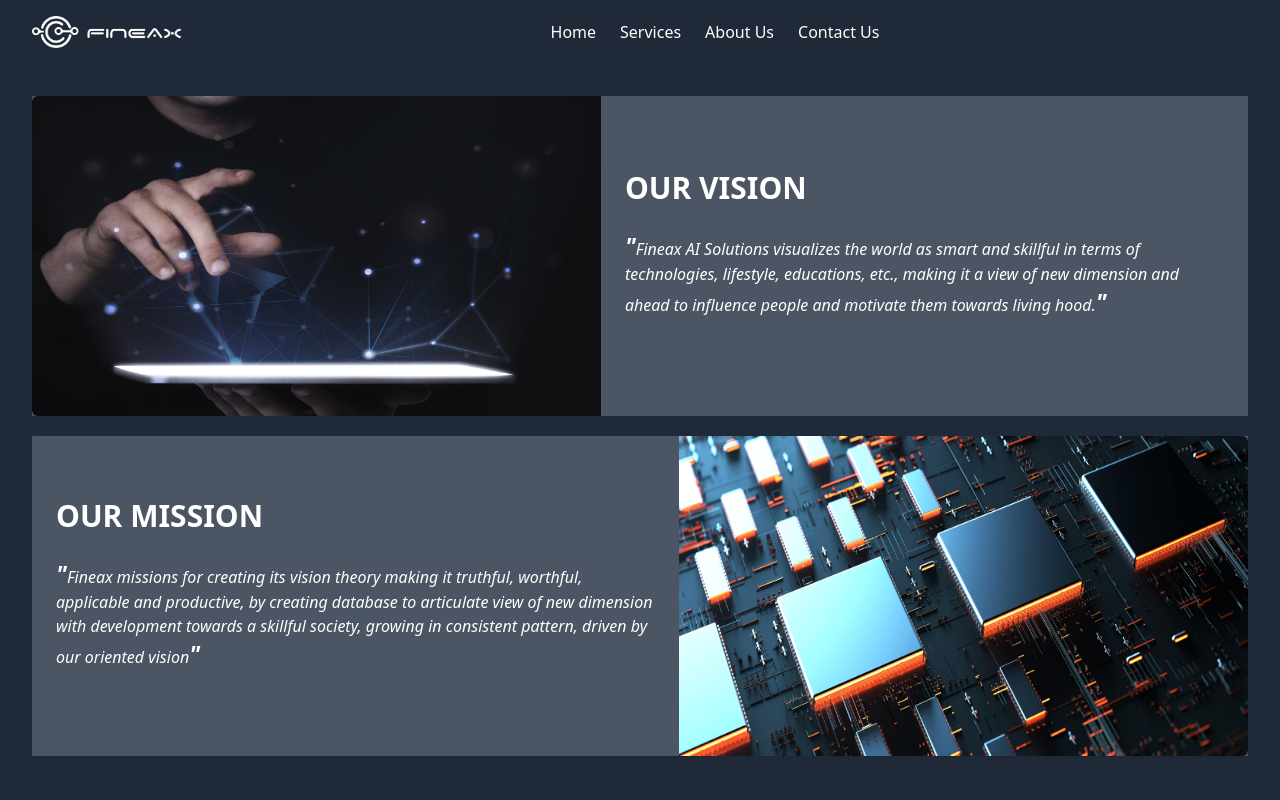
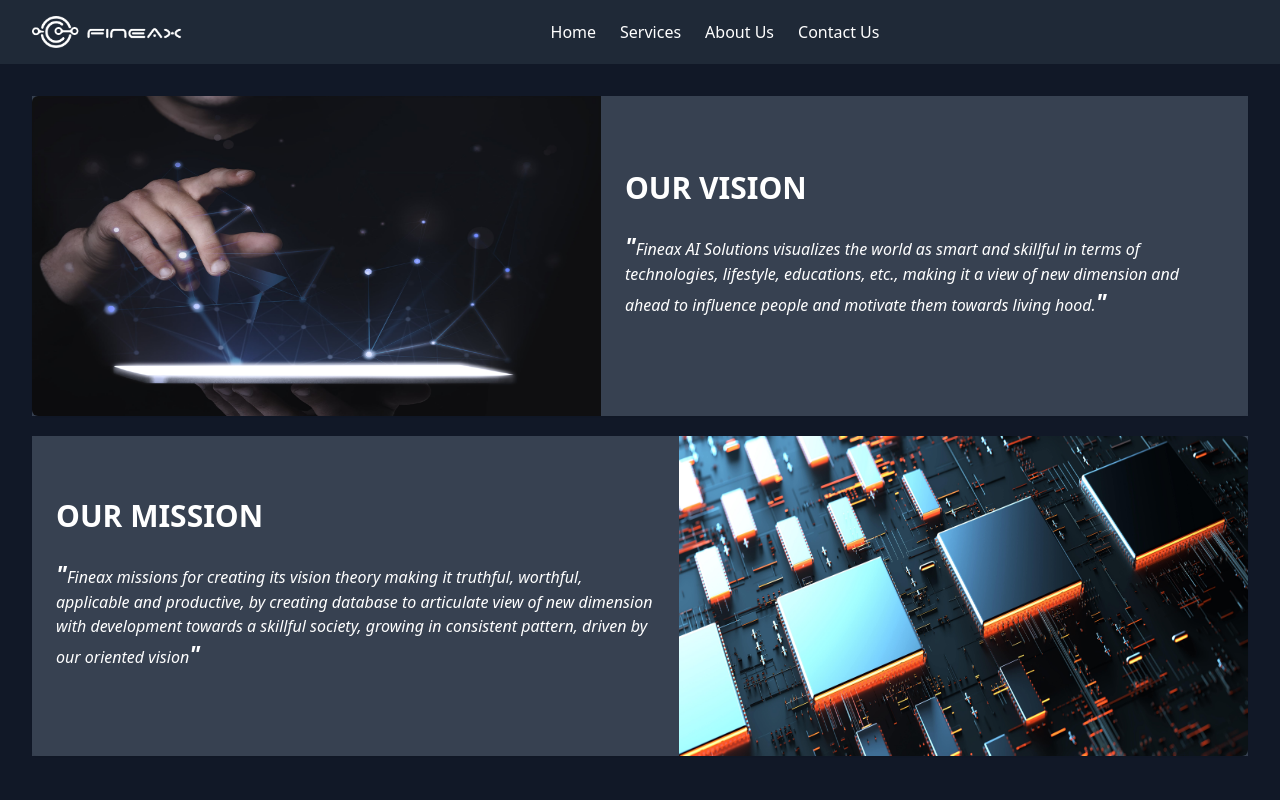
Before and after one commit to TheManishShaw/fineax, a Next.js app: page /home/elements/Features in a window 1280 px wide. Shown: the top 800 px of the page. Built offline with nearby package versions, Linux system fonts and the light colour scheme.

Commit message:
Update Features.jsx

```diff
--- a/pages/home/elements/Features.jsx
+++ b/pages/home/elements/Features.jsx
@@ -20,9 +20,9 @@ const features2 =[
 const Features = () => {
   return (
     <>
-    <section className="p-4 lg:p-8 bg-gray-800 text-white">
+    <section className="p-4 lg:p-8 bg-gray-900 text-white">
 	{features1.map((item) =>(
-			<div key={item.id} className="container mx-auto bg-gray-600 space-y-12 mb-5">
+			<div key={item.id} className="container mx-auto bg-gray-700 space-y-12 mb-5">
 				<div className="flex flex-col overflow-hidden rounded-md shadow-sm lg:flex-row">
 					<img src={item.img} alt={item.name} className="h-80 dark:bg-gray-500 aspect-video" />
 					<div className="flex flex-col justify-center flex-1 p-6 dark:bg-gray-900">
@@ -33,7 +33,7 @@ const Features = () => {
 			</div>
 		))}
 		{features2.map((item) =>(
-				<div key={item.id} className="container bg-gray-600 mx-auto space-y-12 mb-4">
+				<div key={item.id} className="container bg-gray-700 mx-auto space-y-12 mb-4">
 				<div className="flex flex-col overflow-hidden rounded-md shadow-sm lg:flex-row">
 				<div  className="flex flex-col justify-center flex-1 p-6 dark:bg-gray-900">
 						<h3 className="text-3xl font-bold">{item.title}</h3>
```
